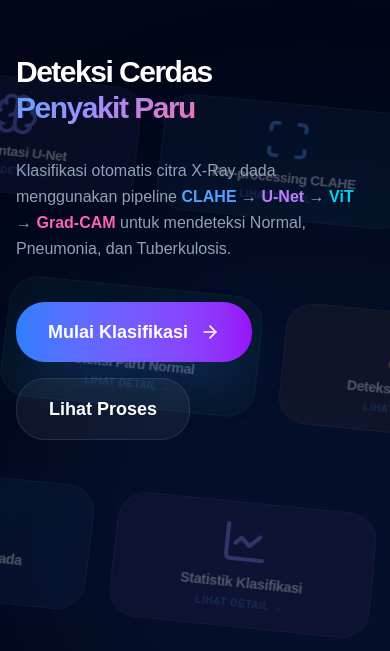
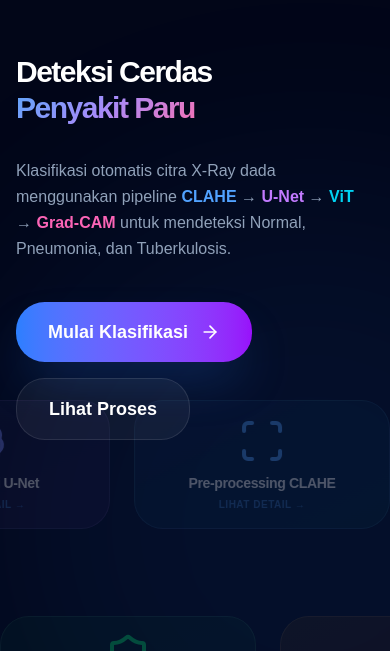
Before and after one commit to WiMProject/sekeripsi, a React (Vite) app in the folder frontend/: page / in a window 390 px wide. Shown: the part 186-837 px from the top of the page. Built offline with nearby package versions, Linux system fonts and the light colour scheme.

Commit message:
Disable 3D rotation and lower initial translateY offset on mobile for clean flat responsive card scrolling

```diff
--- a/frontend/src/components/ui/hero-parallax.tsx
+++ b/frontend/src/components/ui/hero-parallax.tsx
@@ -38,7 +38,7 @@ export const HeroParallax = ({
     springConfig
   );
   const rotateX = useSpring(
-    useTransform(scrollYProgress, [0, 0.2], [isMobile ? 5 : 15, 0]),
+    useTransform(scrollYProgress, [0, 0.2], [isMobile ? 0 : 15, 0]),
     springConfig
   );
   const opacity = useSpring(
@@ -46,11 +46,11 @@ export const HeroParallax = ({
     springConfig
   );
   const rotateZ = useSpring(
-    useTransform(scrollYProgress, [0, 0.2], [isMobile ? 6 : 20, 0]),
+    useTransform(scrollYProgress, [0, 0.2], [isMobile ? 0 : 20, 0]),
     springConfig
   );
   const translateY = useSpring(
-    useTransform(scrollYProgress, [0, 0.2], [isMobile ? -450 : -680, isMobile ? 50 : 200]),
+    useTransform(scrollYProgress, [0, 0.2], [isMobile ? -120 : -680, isMobile ? 20 : 200]),
     springConfig
   );
 
```
